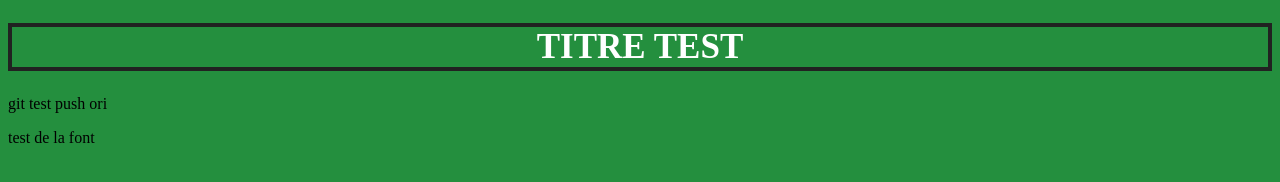
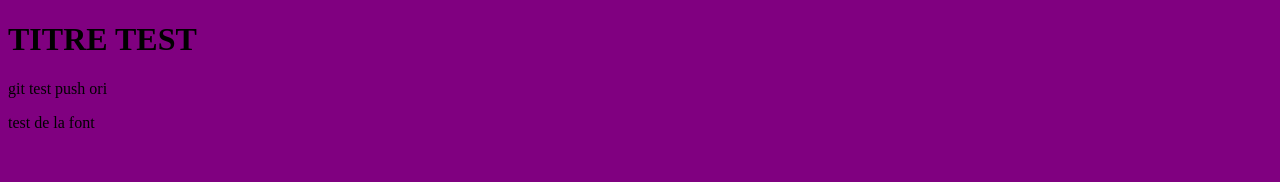
Before and after one commit to GiHunit/ohmyfood_2, a plain HTML site: page index.html in a window 1280 px wide. Drawn offline with Linux system fonts and the light colour scheme; a web font is replaced by a local one.

Commit message:
sass fix

```diff
--- a/style.scss
+++ b/style.scss
@@ -1,10 +1,3 @@
 body {
-    background-color: rgb(36, 143, 62);
+    background-color: purple;
 }
-
-h1 {
-    font-size: 35px;
-    color: white;
-    border: solid 4px rgb(33, 34, 33);
-    text-align: center;
-}
--- a/styles.scss
+++ /dev/null
@@ -1,12 +0,0 @@
-@import'./variables';
-@import'./placeholders';
-body {
-    background-color: rgb(79, 44, 206);
-}
-
-h1 {
-    font-size: 35px;
-    color: white;
-    border: solid 4px rgb(33, 34, 33);
-    text-align: center;
-}
--- a/styles/style.scss
+++ /dev/null
@@ -1,10 +0,0 @@
-body {
-    background-color: rgb(36, 143, 62);
-}
-
-h1 {
-    font-size: 35px;
-    color: white;
-    border: solid 4px rgb(33, 34, 33);
-    text-align: center;
-}
```
Also changed, not shown: style.css, styles/style.css (deleted), 2 other files.
